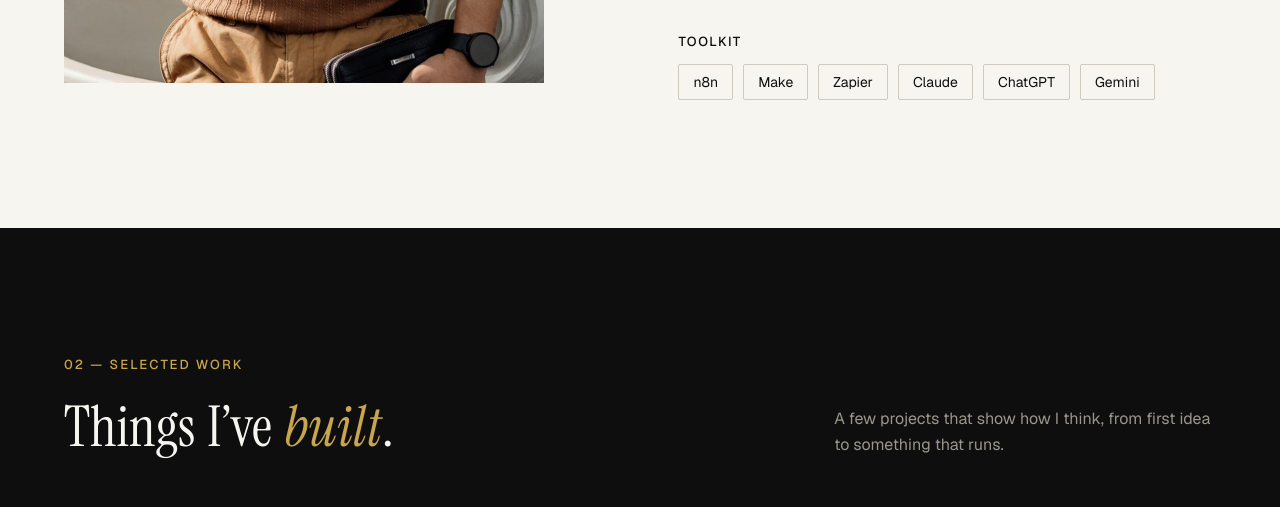
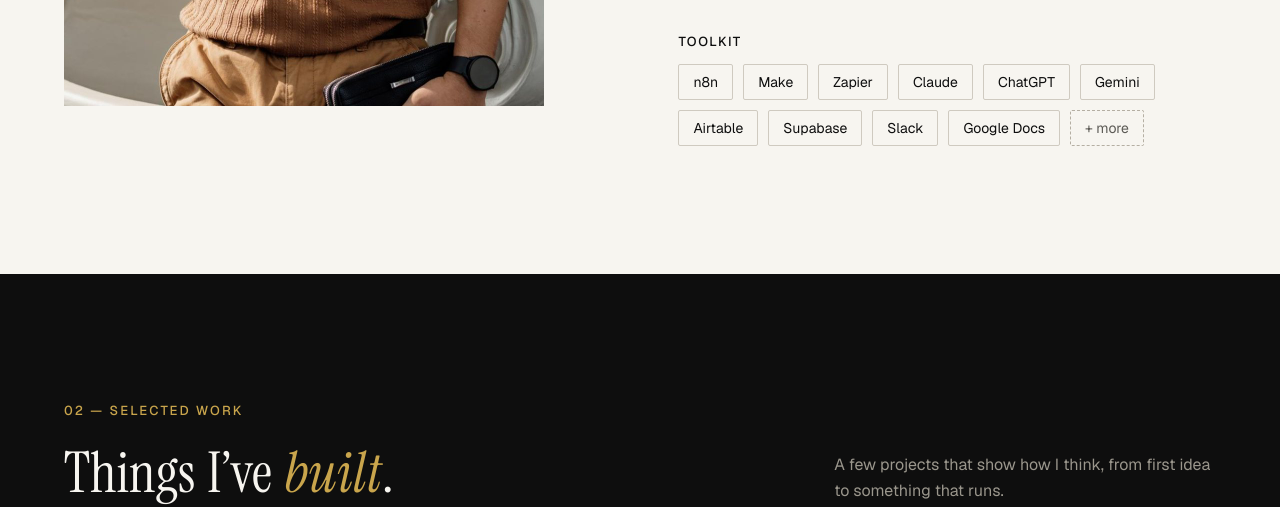
Before and after one commit to Kentlacan/kent-portfolio, a plain HTML site: page index.html in a window 1280 px wide. Shown: the part 1736-2243 px from the top of the page. Drawn offline with nearby package versions, Linux system fonts and the light colour scheme.

Commit message:
Expand toolkit

```diff
--- a/index.html
+++ b/index.html
@@ -146,6 +146,11 @@ input,textarea{cursor:text !important}
 <li style="padding: 8px 14px; border: 1px solid #CFCAC0; border-radius: 2px; font-size: 14px">Claude</li>
 <li style="padding: 8px 14px; border: 1px solid #CFCAC0; border-radius: 2px; font-size: 14px">ChatGPT</li>
 <li style="padding: 8px 14px; border: 1px solid #CFCAC0; border-radius: 2px; font-size: 14px">Gemini</li>
+<li style="padding: 8px 14px; border: 1px solid #CFCAC0; border-radius: 2px; font-size: 14px">Airtable</li>
+<li style="padding: 8px 14px; border: 1px solid #CFCAC0; border-radius: 2px; font-size: 14px">Supabase</li>
+<li style="padding: 8px 14px; border: 1px solid #CFCAC0; border-radius: 2px; font-size: 14px">Slack</li>
+<li style="padding: 8px 14px; border: 1px solid #CFCAC0; border-radius: 2px; font-size: 14px">Google Docs</li>
+<li style="padding: 8px 14px; border: 1px dashed #B5AFA3; border-radius: 2px; font-size: 14px; color: #5C5A55">+ more</li>
 </ul>
 </div>
 </div>
```
